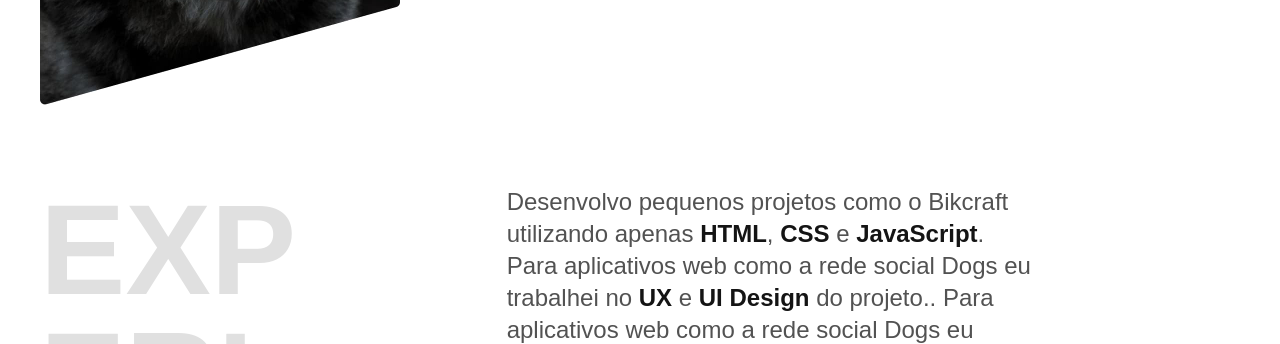
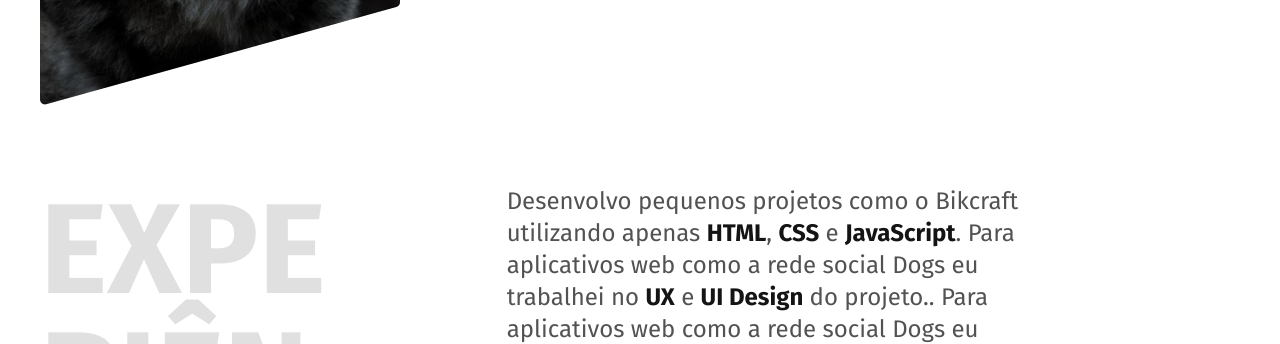
Before and after one commit to richardconceicao/ProjetoPortfolio, a plain HTML site: page index.html in a window 1280 px wide. Shown: the part 577-921 px from the top of the page. Drawn offline with Linux system fonts and the light colour scheme.

Commit message:
Adicionando favicon icon e google fonts

```diff
--- a/index.html
+++ b/index.html
@@ -7,6 +7,10 @@
     <title>Portfolio</title>
     <meta name="description" content="Desenvolvedor Front End & UX/UI Designer Localizado no Maranhão 😆">
     <link rel="stylesheet" href="./css/style.min.css">
+    <link rel="icon" href="./favicon.svg" type="image/svg+xml">
+    <link rel="preconnect" href="https://fonts.googleapis.com">
+    <link rel="preconnect" href="https://fonts.gstatic.com" crossorigin>
+    <link href="https://fonts.googleapis.com/css2?family=Fira+Sans:wght@400;700&display=swap" rel="stylesheet">
 </head>
 
 <body>
```
Also changed, not shown: favicon.svg (added), 1 other file.
